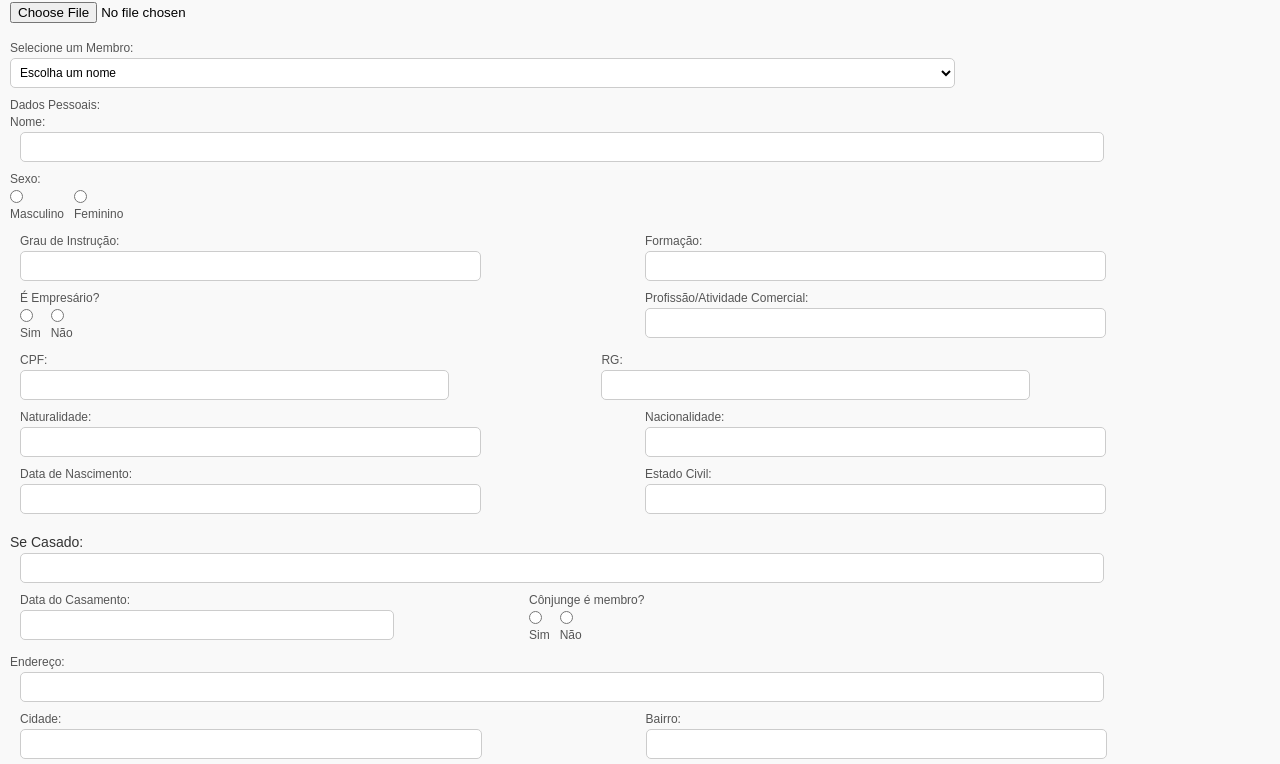
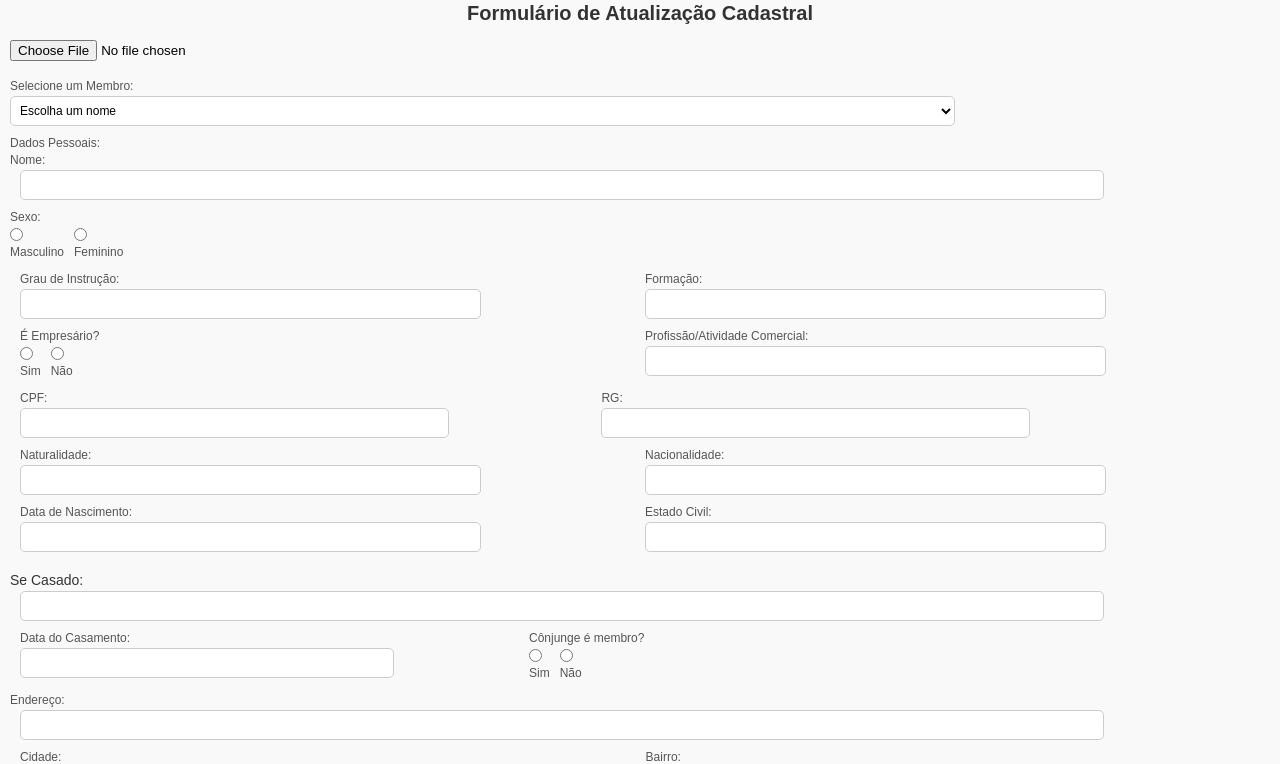
Before and after one commit to savioarthur00/Formulario_JS, a website: page index.html in a window 1280 px wide. Shown: the part 132-896 px from the top of the page. Drawn offline with Linux system fonts and the light colour scheme.

Commit message:
Update index.html
voltando para h1

```diff
--- a/index.html
+++ b/index.html
@@ -10,7 +10,7 @@
 </head>
 <body>
     <img src="logo-azul-vertical.png" alt="Imagem no topo" class="top-image">
-    <title class="form-title">Formulário de Atualização Cadastral</title>
+    <h1 class="form-title">Formulário de Atualização Cadastral</h1>
 
     <!-- Input para carregar o arquivo Excel -->
     <input type="file" id="fileInput" onchange="carregarPlanilha(event)" class="input_form"><br><br>
```
